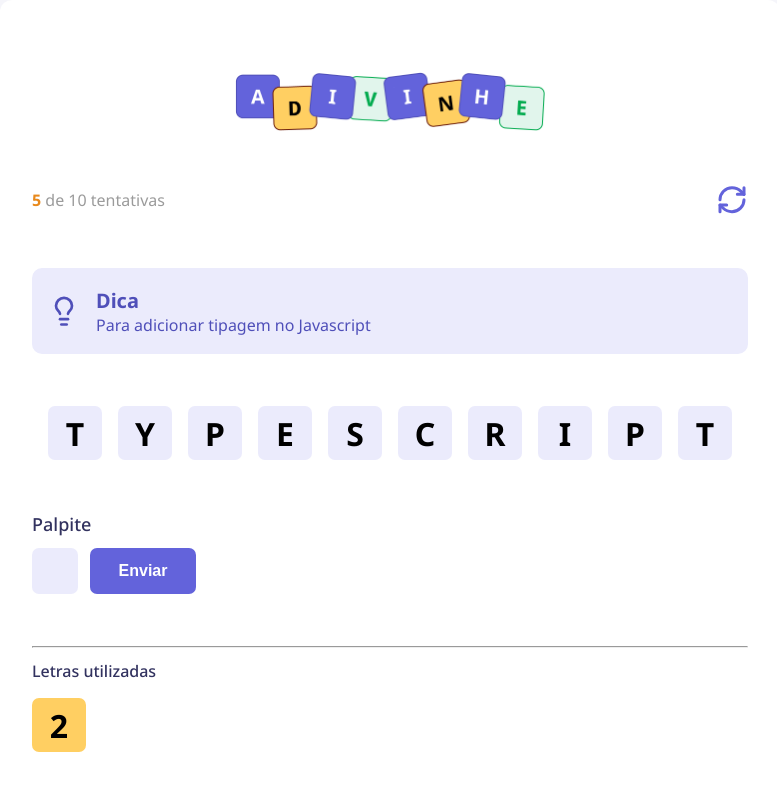
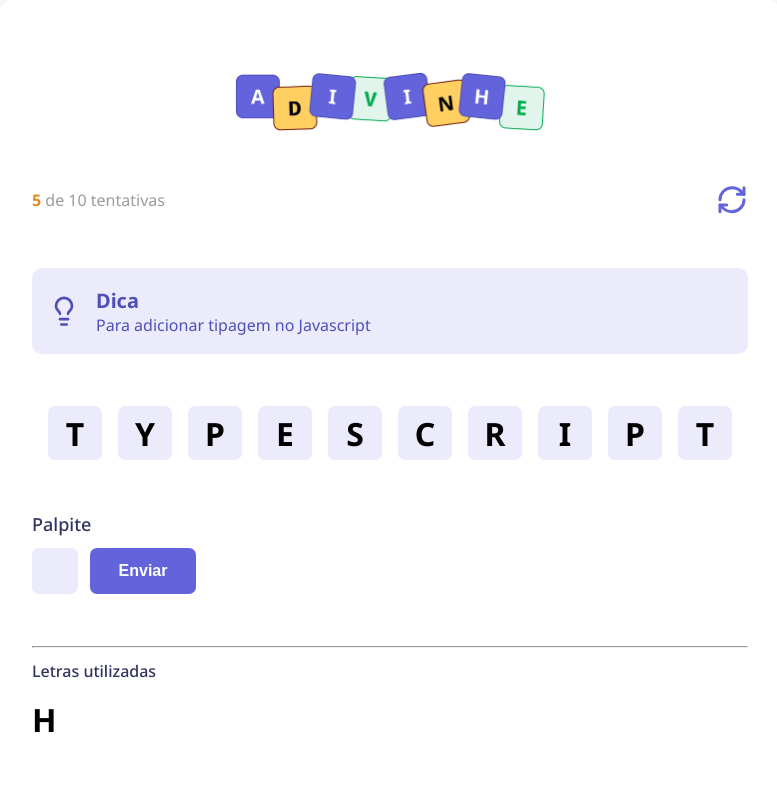
Before and after one commit to MartinianoGomes/web2_frontend, a React (Vite) app in the folder advinhe/: page / in a window 1280 px wide. Shown: the top 790 px of the page, without its empty margins (250-1027 px from the left). Built offline with nearby package versions, Linux system fonts and the light colour scheme.

Commit message:
component historylist.tsx

```diff
--- a/advinhe/src/components/Guess/Form/Input/Input.tsx
+++ b/advinhe/src/components/Guess/Form/Input/Input.tsx
@@ -1,5 +1,5 @@
 import inputStyle from "./input.module.css"
 
 export function Input () {
-    return <input className={inputStyle.input} type="text" maxLength={1}/>
+    return <input className={inputStyle.input} type="text" maxLength={1} />
 }
--- a/advinhe/src/components/Guess/Form/Input/input.module.css
+++ b/advinhe/src/components/Guess/Form/Input/input.module.css
@@ -7,6 +7,7 @@
     height: 46px;
     background-color: var(--blue);
     outline: none;
+    text-transform: uppercase;
 }
 
 .input:focus{
--- a/advinhe/src/components/HistoryList/List/HistoryLetter/HistoryLetter.tsx
+++ b/advinhe/src/components/HistoryList/List/HistoryLetter/HistoryLetter.tsx
@@ -1,12 +1,11 @@
 import historyLetterStyles from "./historyletter.module.css"
 
-/*interface HistoryLetterProps {
+interface historyLetterProps {
     letter: string
-}*/
-//{letter}: HistoryLetterProps
-//{letter.toUpperCase()}
-export function HistoryLetter () {
+}
+
+export function HistoryLetter ({letter} : historyLetterProps) {
     return <div className={historyLetterStyles.historyletter}>
-        <h1>2</h1>
+        <h1>{letter.toUpperCase()}</h1>
     </div>
 }
--- a/advinhe/src/components/HistoryList/List/List.tsx
+++ b/advinhe/src/components/HistoryList/List/List.tsx
@@ -1,7 +1,7 @@
-import { HistoryLetter } from "./HistoryLetter/HistoryLetter";
+// import { HistoryLetter } from "./HistoryLetter/HistoryLetter";
 
 export function List () {
     return <div>
-        <HistoryLetter />
+        <h1>H</h1>
     </div>
 }
--- a/advinhe/src/components/SecretWord/SecretWord.tsx
+++ b/advinhe/src/components/SecretWord/SecretWord.tsx
@@ -3,9 +3,9 @@ import secretWord from "./secretword.module.css"
 import { WORDS } from "../../utils/words"
 
 export const randomWord = Math.trunc(Math.random() * WORDS.length);
+export const arrayLetters = Array.from(WORDS[randomWord].word);
+
 export function SecretWord  () {
-    const arrayLetters = Array.from(WORDS[randomWord].word);
-
     return <div className={secretWord.secretword}>
         {arrayLetters && arrayLetters.map((letter, index) => {
             return <SecretLetter key={index} letter={letter} />
```
